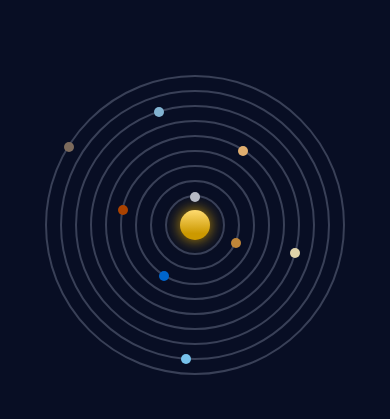
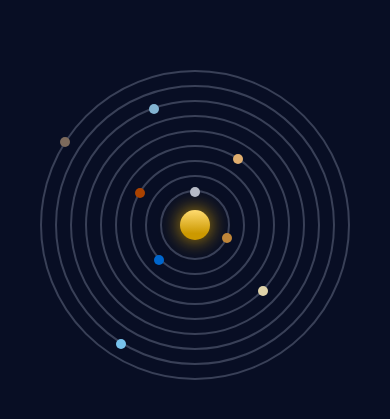
Before and after one commit to eduardo2382/projeto-sistema-solar, a plain HTML site: page index.html in a window 390 px wide. Shown: the part 311-730 px from the top of the page. Drawn offline with Linux system fonts and the light colour scheme.

Commit message:
Update style.css

```diff
--- a/styles/style.css
+++ b/styles/style.css
@@ -284,92 +284,92 @@ span{
     #sol span{
         width: 30px;
         height: 30px;
-        box-shadow: 0px 0px 15px #c90;
+        box-shadow: 0px 0px 20px #c90;
     }
 
     #mercurio{
-        width: 60px;
-        height: 60px;
+        width: 70px;
+        height: 70px;
     }
 
     #venus span{
-        left: 84px;
+        left: 80px;
         top: 61px;
     }
 
     #venus{
-        width: 90px;
-        height: 90px;
+        width: 100px;
+        height: 100px;
     }
 
     #terra span{
         left: 27px;
-        top: 109px;
+        top: 98px;
     }
 
     #terra{
-        width: 120px;
-        height: 120px;
+        width: 130px;
+        height: 130px;
     }
 
     #marte span{
-        left: 1px;
-        top: 58px;
+        left: 23px;
+        top: 46px;
     }
 
     #marte{
-        width: 150px;
-        height: 150px;
+        width: 160px;
+        height: 160px;
     }
 
     #jupiter span{
         left: 136px;
-        top: 14px;
+        top: 27px;
     }
 
     #jupiter{
-        width: 180px;
-        height: 180px;
+        width: 190px;
+        height: 190px;
     }
 
     #saturno span{
-        left: 203px;
-        top: 131px;
+        left: 176px;
+        top: 174px;
     }
 
     #saturno{
-        width: 210px;
-        height: 210px;
+        width: 220px;
+        height: 220px;
     }
 
     #urano span{
         left: 82px;
-        top: 5px;
+        top: 7px;
     }
 
     #urano{
-        width: 240px;
-        height: 240px;
+        width: 250px;
+        height: 250px;
     }
 
     #netuno span{
-        left: 124px;
-        top: 267px;
+        left: 64px;
+        top: 257px;
     }
 
     #netuno{
-        width: 270px;
-        height: 270px;
+        width: 280px;
+        height: 280px;
     }
 
     #plutao span{
-        left: 22px;
+        left: 23px;
         top: 70px;
     }
 
     #plutao{
-        width: 300px;
-        height: 300px;
+        width: 310px;
+        height: 310px;
     }
 
 }
```
